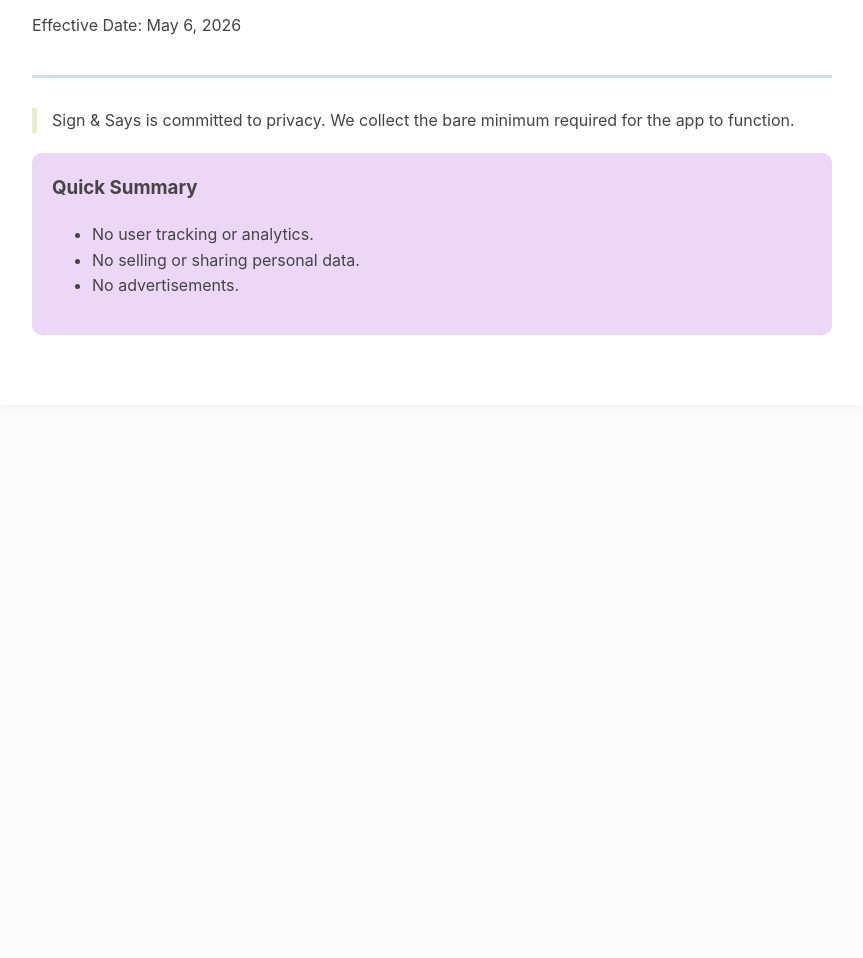
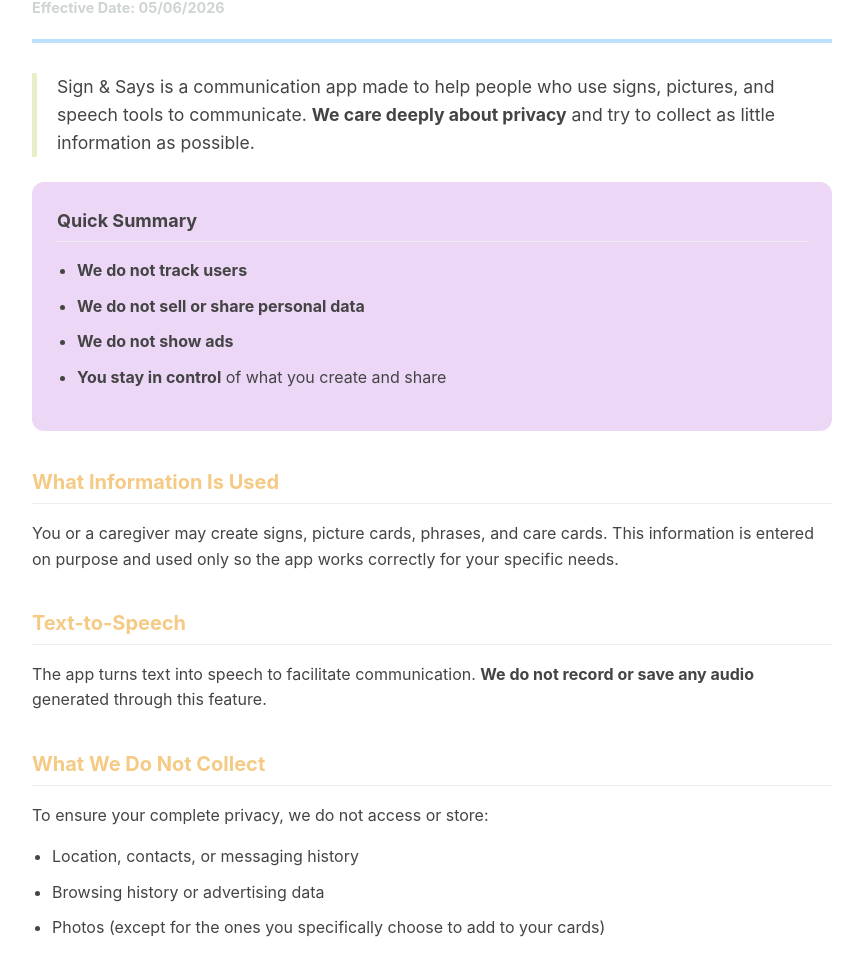
Before and after one commit to courjimen/SignAndSays-PrivacyPolicy, a plain HTML site: page index.html in a window 1280 px wide. Shown: the part 134-1092 px from the top of the page, without its empty margins (208-1071 px from the left). Before the commit the page ends 800 px from the top, so only its background shows below. Drawn offline with Linux system fonts and the light colour scheme.

Commit message:
Revise Privacy Policy layout and content

```diff
--- a/index.html
+++ b/index.html
@@ -2,41 +2,146 @@
 <html lang="en">
 <head>
     <meta charset="UTF-8">
+    <meta name="viewport" content="width=device-width, initial-scale=1.0">
+    <title>Privacy Policy | Sign & Says</title>
     <style>
         body {
             font-family: -apple-system, BlinkMacSystemFont, "Segoe UI", Roboto, Helvetica, Arial, sans-serif;
             color: #444;
             line-height: 1.6;
-            margin: 0; padding: 40px 20px;
+            margin: 0;
+            padding: 40px 20px;
             background-color: #fcfcfc;
         }
-        .container { max-width: 800px; margin: 0 auto; background: white; padding: 40px; border-radius: 12px; box-shadow: 0 4px 10px rgba(0,0,0,0.03); }
-        header { border-bottom: 3px solid #BDE0FE; padding-bottom: 20px; margin-bottom: 30px; }
-        h1 { color: #DDB892; font-size: 24pt; margin: 0; }
-        h2, h3 { color: #CED4D0; margin-top: 25px; }
+        .container {
+            max-width: 800px;
+            margin: 0 auto;
+            background: white;
+            padding: 40px;
+            border-radius: 15px;
+            box-shadow: 0 4px 15px rgba(0,0,0,0.03);
+        }
+        header {
+            border-bottom: 4px solid #BDE0FE; /* Sky Blue Accent */
+            padding-bottom: 20px;
+            margin-bottom: 30px;
+        }
+        h1 {
+            color: #DDB892; /* Sand Color */
+            font-size: 28px;
+            margin: 0;
+        }
+        .effective-date {
+            color: #CED4D0; /* Sage Gray */
+            font-size: 0.9em;
+            margin-top: 5px;
+            font-weight: bold;
+        }
+        .intro {
+            font-size: 1.1em;
+            border-left: 5px solid #E9EDC9; /* Sage Green */
+            padding-left: 20px;
+            margin: 25px 0;
+        }
         .summary-box {
-            background-color: #ECD7F7; /* Pastel Lavender */
-            padding: 20px; border-radius: 10px; margin-bottom: 30px;
+            background-color: #ECD7F7; /* Lavender */
+            padding: 25px;
+            border-radius: 12px;
+            margin-bottom: 30px;
         }
-        .intro-text { border-left: 5px solid #E9EDC9; padding-left: 15px; margin-bottom: 20px; }
-        a { color: #F4CA85; text-decoration: none; font-weight: bold; }
+        .summary-box h2 {
+            margin-top: 0;
+            color: #444;
+            font-size: 18px;
+        }
+        h2 {
+            color: #F4CA85; /* Muted Orange */
+            font-size: 20px;
+            margin-top: 35px;
+            border-bottom: 1px solid #eee;
+            padding-bottom: 5px;
+        }
+        ul {
+            padding-left: 20px;
+        }
+        li {
+            margin-bottom: 10px;
+        }
+        .contact-info {
+            margin-top: 40px;
+            padding: 20px;
+            background-color: #f9f9f9;
+            border-radius: 10px;
+            font-size: 0.95em;
+        }
+        a {
+            color: #DDB892;
+            text-decoration: none;
+            font-weight: bold;
+        }
+        a:hover {
+            text-decoration: underline;
+        }
     </style>
 </head>
 <body>
+
 <div class="container">
     <header>
-            <h1>Privacy Policy</h1>
-            <p>Effective Date: May 6, 2026</p>
+        <h1>Privacy Policy for Sign & Says</h1>
+        <div class="effective-date">Effective Date: 05/06/2026</div>
     </header>
-        <div class="intro-text">Sign & Says is committed to privacy. We collect the bare minimum required for the app to function.</div>
+
+    <p class="intro">
+        Sign & Says is a communication app made to help people who use signs, pictures, and speech tools to communicate. <strong>We care deeply about privacy</strong> and try to collect as little information as possible.
+    </p>
+
     <div class="summary-box">
-            <h3 style="margin-top:0; color: #444;">Quick Summary</h3>
+        <h2>Quick Summary</h2>
         <ul>
-                <li>No user tracking or analytics.</li>
-                <li>No selling or sharing personal data.</li>
-                <li>No advertisements.</li>
+            <li><strong>We do not track users</strong></li>
+            <li><strong>We do not sell or share personal data</strong></li>
+            <li><strong>We do not show ads</strong></li>
+            <li><strong>You stay in control</strong> of what you create and share</li>
         </ul>
     </div>
+
+    <h2>What Information Is Used</h2>
+    <p>
+        You or a caregiver may create signs, picture cards, phrases, and care cards. This information is entered on purpose and used only so the app works correctly for your specific needs.
+    </p>
+
+    <h2>Text-to-Speech</h2>
+    <p>
+        The app turns text into speech to facilitate communication. <strong>We do not record or save any audio</strong> generated through this feature.
+    </p>
+
+    <h2>What We Do Not Collect</h2>
+    <p>
+        To ensure your complete privacy, we do not access or store:
+    </p>
+    <ul>
+        <li>Location, contacts, or messaging history</li>
+        <li>Browsing history or advertising data</li>
+        <li>Photos (except for the ones you specifically choose to add to your cards)</li>
+    </ul>
+
+    <h2>Children and Families</h2>
+    <p>
+        The app is designed for children and adults with caregiver support. We follow strict safety standards to ensure a secure environment for all families.
+    </p>
+
+    <h2>Deleting Information</h2>
+    <p>
+        You are in total control. You can delete specific items within the app at any time, or remove all data entirely by deleting the app from your device.
+    </p>
+
+    <div class="contact-info">
+        <strong>Questions? Reach out to us:</strong><br>
+        Email: <a href="mailto:courcollabs@gmail.com">courcollabs@gmail.com</a><br>
+        Website: <a href="https://courcollabs.com/">courcollabs.com</a>
     </div>
+</div>
+
 </body>
 </html>
```
Lines whose indentation alone changed are shown as unchanged.
